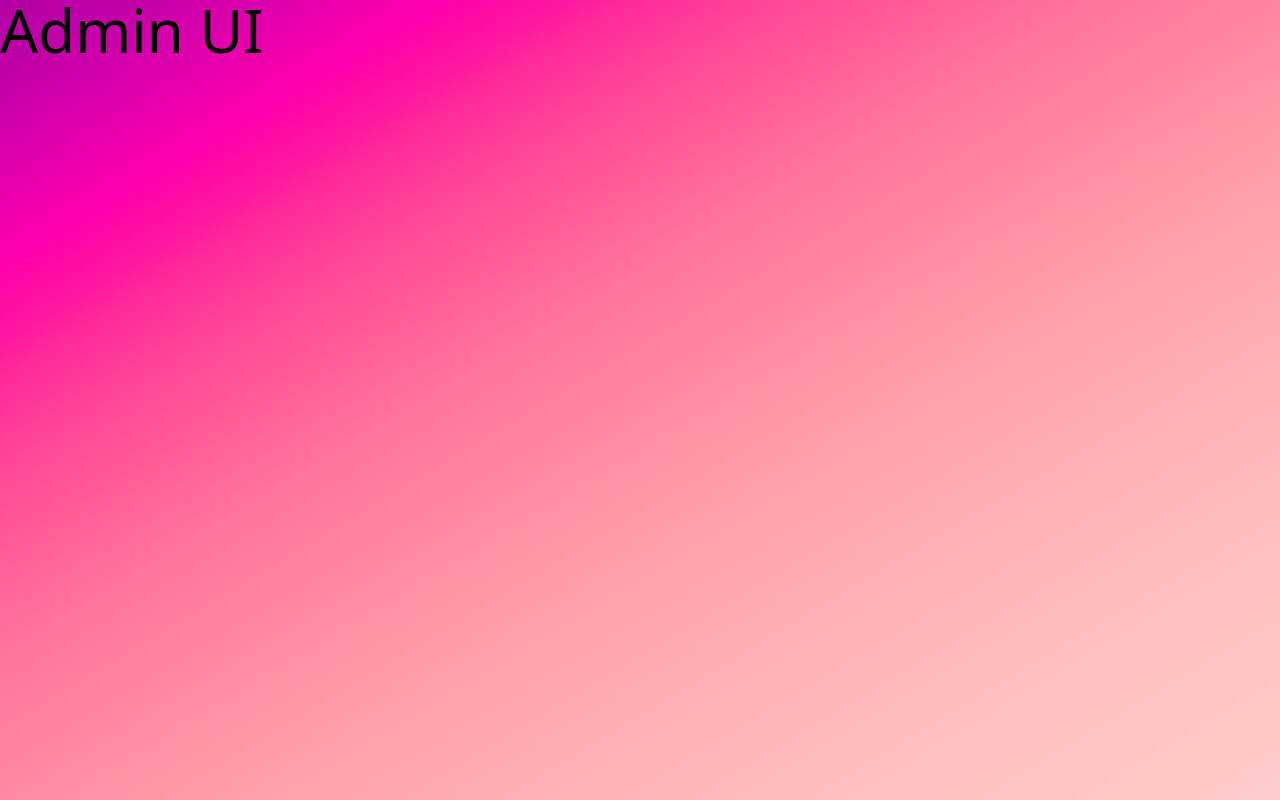
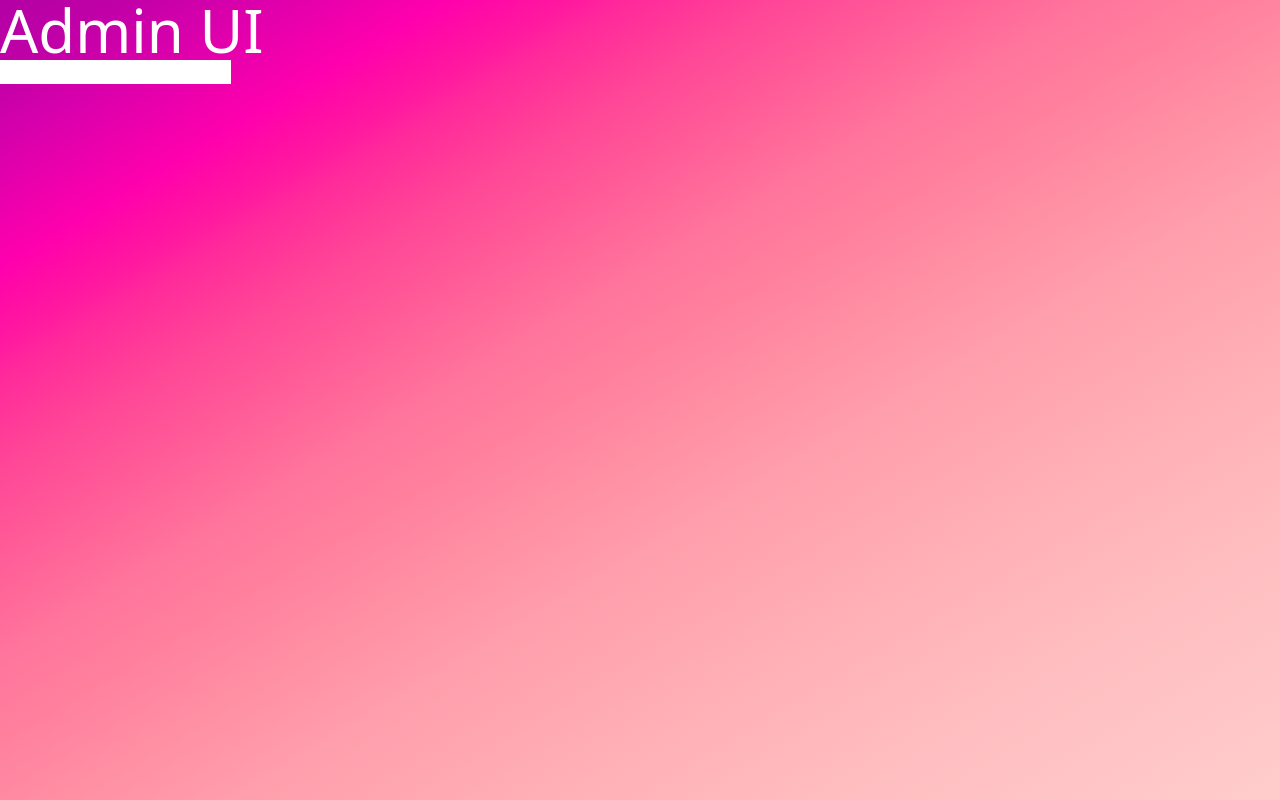
Before and after one commit to ThePiyushAggarwal/adminui-geektrust, a React (Vite) app: page / in a window 1280 px wide. Built offline with nearby package versions, Linux system fonts and the light colour scheme.

Commit message:
Feat: Added Placeholder Components

```diff
--- a/src/App.tsx
+++ b/src/App.tsx
@@ -1,5 +1,13 @@
+import Heading from "./components/Heading"
+import UserDetails from "./components/UserDetails"
+
 function App() {
-  return <h1 className="text-6xl">Admin UI</h1>
+  return (
+    <>
+      <Heading />
+      <UserDetails />
+    </>
+  )
 }
 
 export default App
--- /dev/null
+++ b/src/components/Heading.tsx
@@ -0,0 +1,5 @@
+function Heading() {
+  return <h1 className="text-6xl text-white">Admin UI</h1>
+}
+
+export default Heading
--- /dev/null
+++ b/src/components/SearchBar.tsx
@@ -0,0 +1,5 @@
+function SearchBar() {
+  return <input />
+}
+
+export default SearchBar
--- /dev/null
+++ b/src/components/UserDetails.tsx
@@ -0,0 +1,11 @@
+import SearchBar from "./SearchBar"
+
+function UserDetails() {
+  return (
+    <>
+      <SearchBar />
+    </>
+  )
+}
+
+export default UserDetails
```
